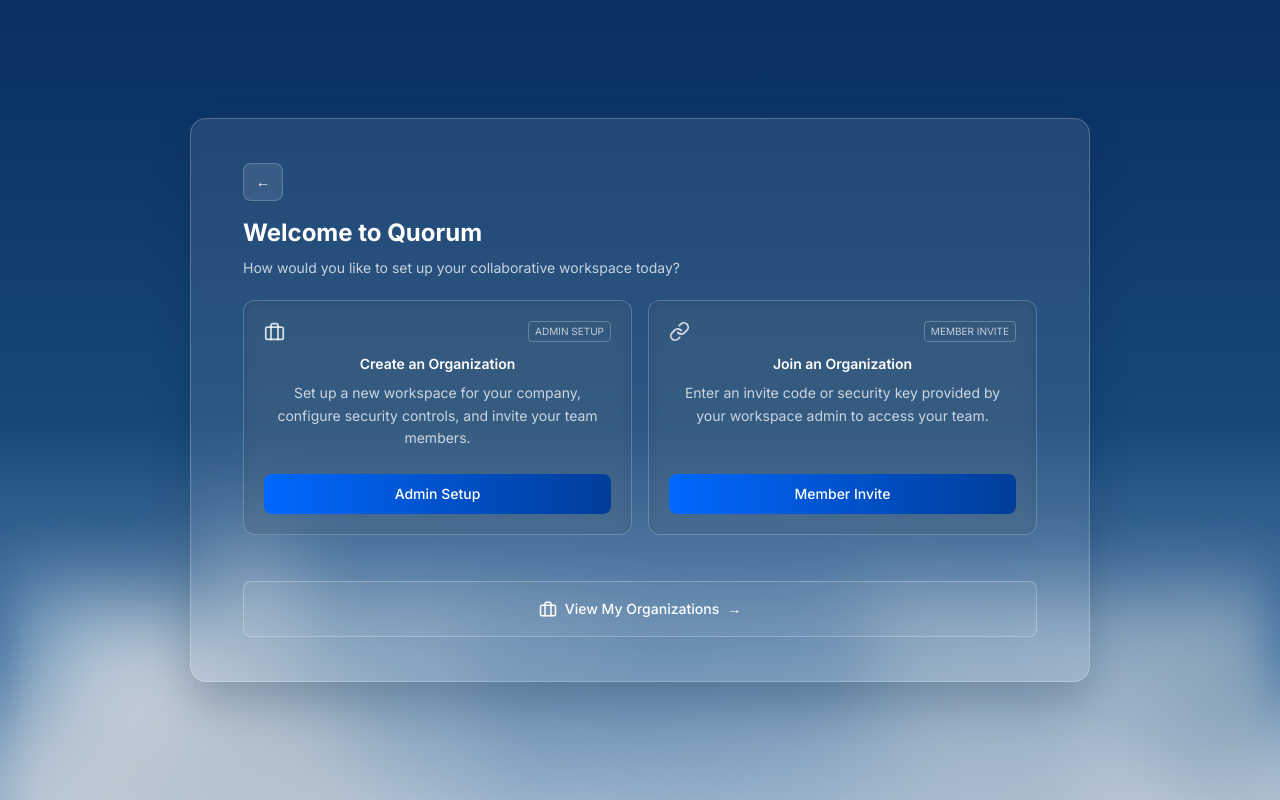
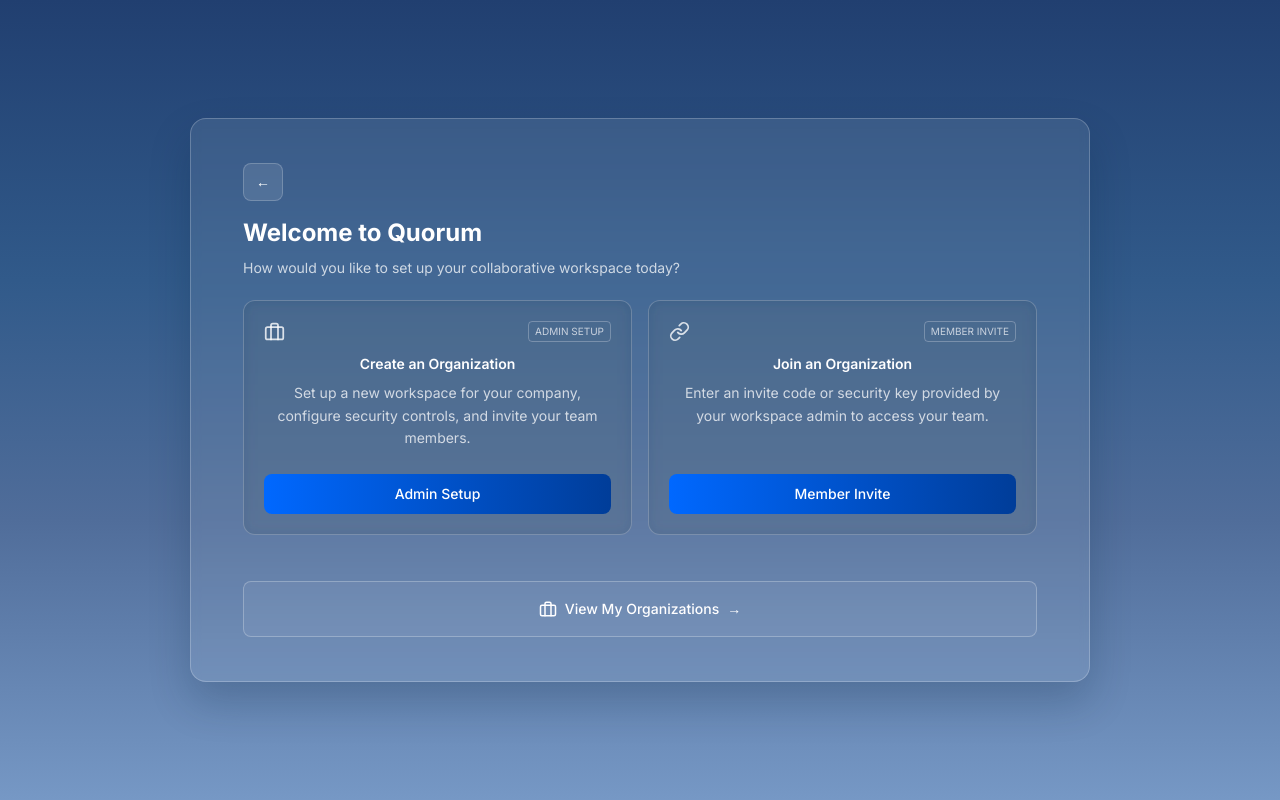
Before and after one commit to Tanvi975/quorum-web, a React (Vite) app: page /organization in a window 1280 px wide. Built offline with nearby package versions, Linux system fonts and the light colour scheme; no server answers; sample sign-in values are in the browser's storage.

Commit message:
feat: change background in organization

```diff
--- a/src/components/OnboardingLayout.jsx
+++ b/src/components/OnboardingLayout.jsx
@@ -1,18 +1,23 @@
-
-import DashboardBackground from "./DashboardBackground";
 
 function OnboardingLayout({ stepLabel, children }) {
   return (
     <div
       className="relative isolate min-h-screen overflow-x-hidden"
-      style={{ backgroundColor: "#062C5F" }}
+      style={{
+        backgroundColor: "#062C5F",
+        backgroundImage: `
+          linear-gradient(
+            to bottom,
+            #213F70 0%,
+            #315A8A 35%,
+            #506D9A 65%,
+            #7698C5 100%
+          )
+        `,
+        backgroundRepeat: "no-repeat",
+        backgroundSize: "100% 100%",
+      }}
     >
-      {/* Existing cloud background */}
-      <div className="pointer-events-none absolute inset-0 z-0">
-        <DashboardBackground />
-      </div>
-
-      {/* Responsive page content */}
       <div className="relative z-10 flex min-h-screen items-center justify-center px-3 py-6 sm:px-5 sm:py-10">
         <div
           className="w-full min-w-0 max-w-[900px] rounded-2xl p-4 sm:p-6 md:px-8 md:py-7 lg:px-10"
@@ -24,10 +29,6 @@
             WebkitBackdropFilter: "blur(5px)",
           }}
         >
-          <div
-
-          />
-
           {children}
 
           {stepLabel && (
```
